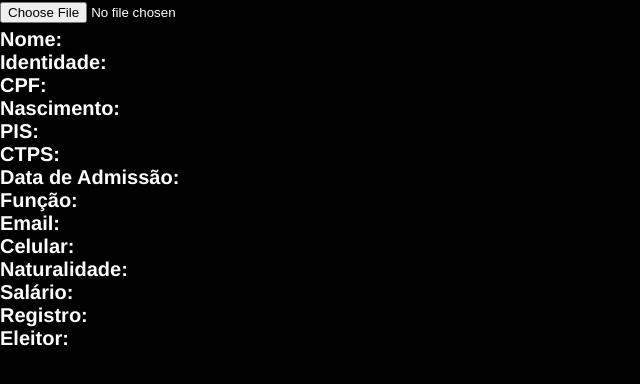
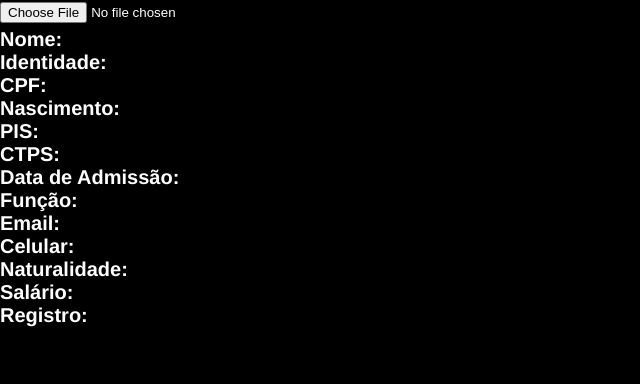
Before and after one commit to thspanhol/pdf-reader, a plain HTML site: page index.html in a window 1280 px wide. Shown: the part 48-432 px from the top of the page, without its empty margins (0-640 px from the left). Drawn offline with Linux system fonts and the light colour scheme.

Commit message:
edit html

```diff
--- a/index.html
+++ b/index.html
@@ -25,8 +25,6 @@
       <p><strong>Naturalidade:</strong> <span id="naturalidade"></span></p>
       <p><strong>Salário:</strong> <span id="salario"></span></p>
       <p><strong>Registro:</strong> <span id="registro"></span></p>
-      <p><strong>Eleitor:</strong> <span id="eleitor"></span></p>
-
       <!--
 Nome do(a) trabalhador(a)
 Cédula de identidade
```
